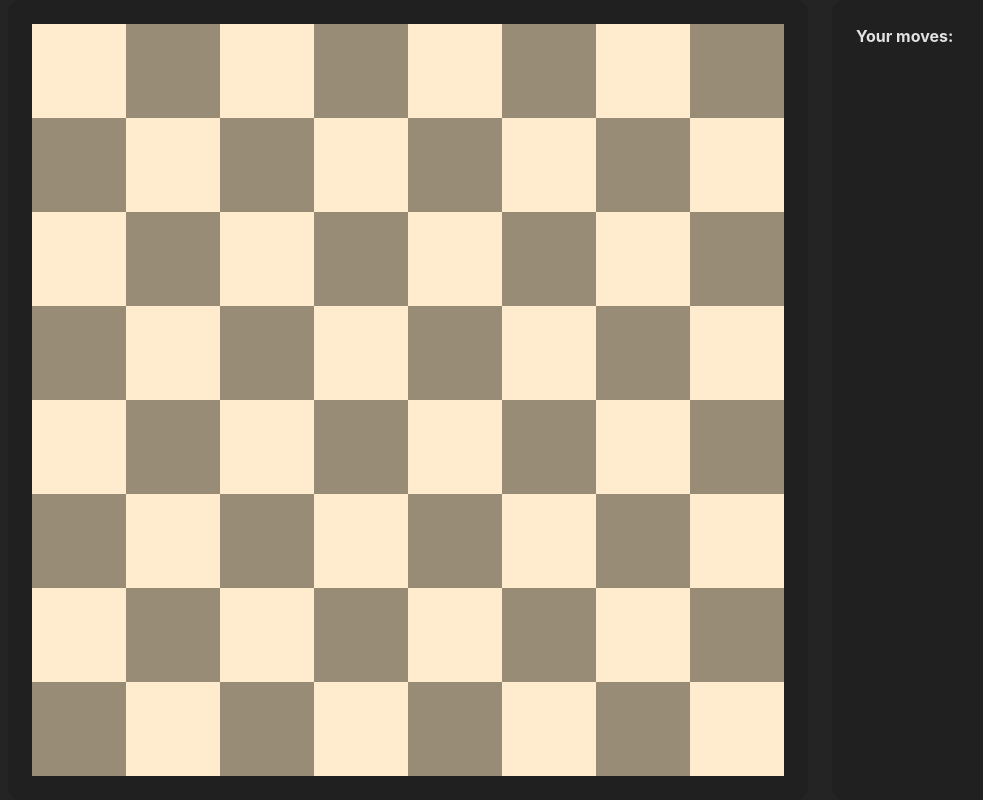
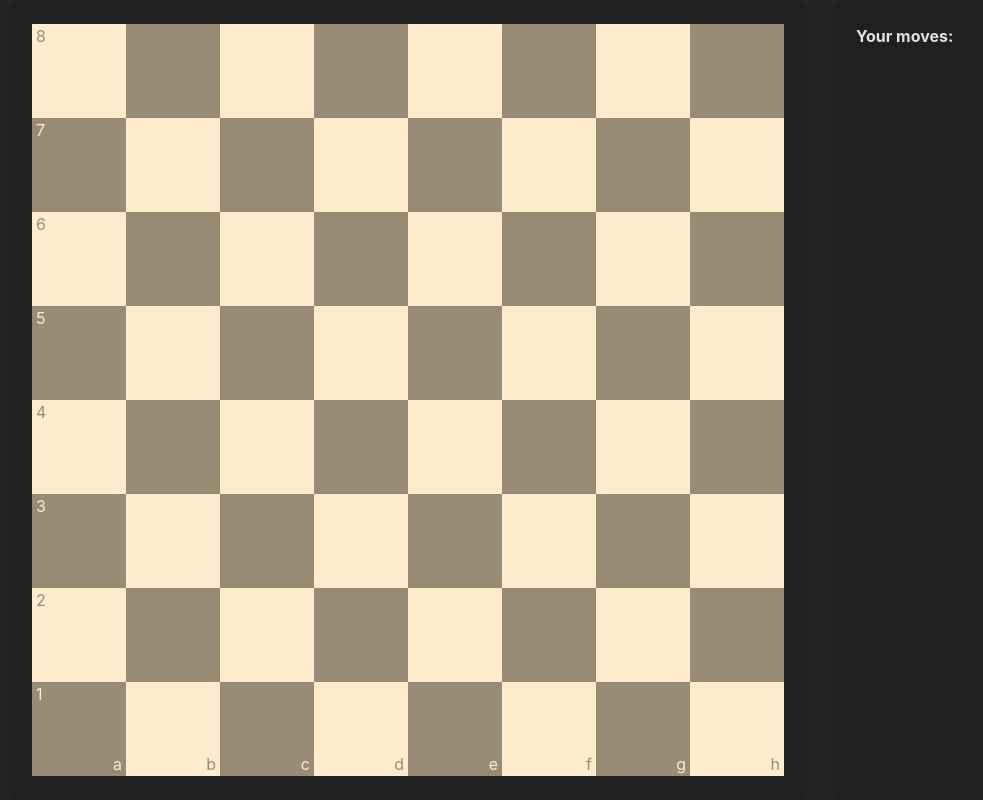
Before and after one commit to ChessCom/frontendtest, a Vue app: page / in a window 1280 px wide. Shown: the whole page, without its empty margins (100-1083 px from the left). Built offline with nearby package versions, Linux system fonts and the light colour scheme.

Commit message:
Display ranks and files on chessboard

```diff
--- a/src/components/Chessboard.vue
+++ b/src/components/Chessboard.vue
@@ -1,11 +1,18 @@
 <template>
   <div class="chessboard">
-    <div v-for="rank in squares" class="rank">
+    <div v-for="(rank, rankIndex) in squares" class="rank">
       <div
-        v-for="square in rank"
+        v-for="(square, fileIndex) in rank"
         :class="['square', square.selected ? 'selected' : '']"
         @click.prevent="() => selectSquare(square)"
-      ></div>
+      >
+        <span class="rank-text" v-if="rankIndex === 7">{{
+          square.displayValue[0]
+        }}</span>
+        <span class="file-text" v-if="fileIndex === 0">{{
+          square.displayValue[1]
+        }}</span>
+      </div>
     </div>
   </div>
 </template>
@@ -49,11 +56,33 @@ const { squares, selectSquare } = useSquares()
   background-color: rgba(127, 255, 212, 0.361);
 }
 
-.chessboard :nth-child(2n) :nth-child(2n + 1) {
+.chessboard > :nth-child(2n) > :nth-child(2n + 1) {
   background-color: #988c77;
 }
 
-.chessboard :nth-child(2n + 1) :nth-child(2n) {
+.chessboard > :nth-child(2n + 1) > :nth-child(2n) {
   background-color: #988c77;
 }
+
+.rank-text {
+  position: absolute;
+  bottom: 0;
+  right: 4px;
+  color: #988c77;
+}
+
+.chessboard > div > :nth-child(2n + 1) > .rank-text {
+  color: #ffebcd;
+}
+
+.file-text {
+  position: absolute;
+  top: 0;
+  left: 4px;
+  color: #988c77;
+}
+
+.chessboard > :nth-child(2n) > div > .file-text {
+  color: #ffebcd;
+}
 </style>
```
